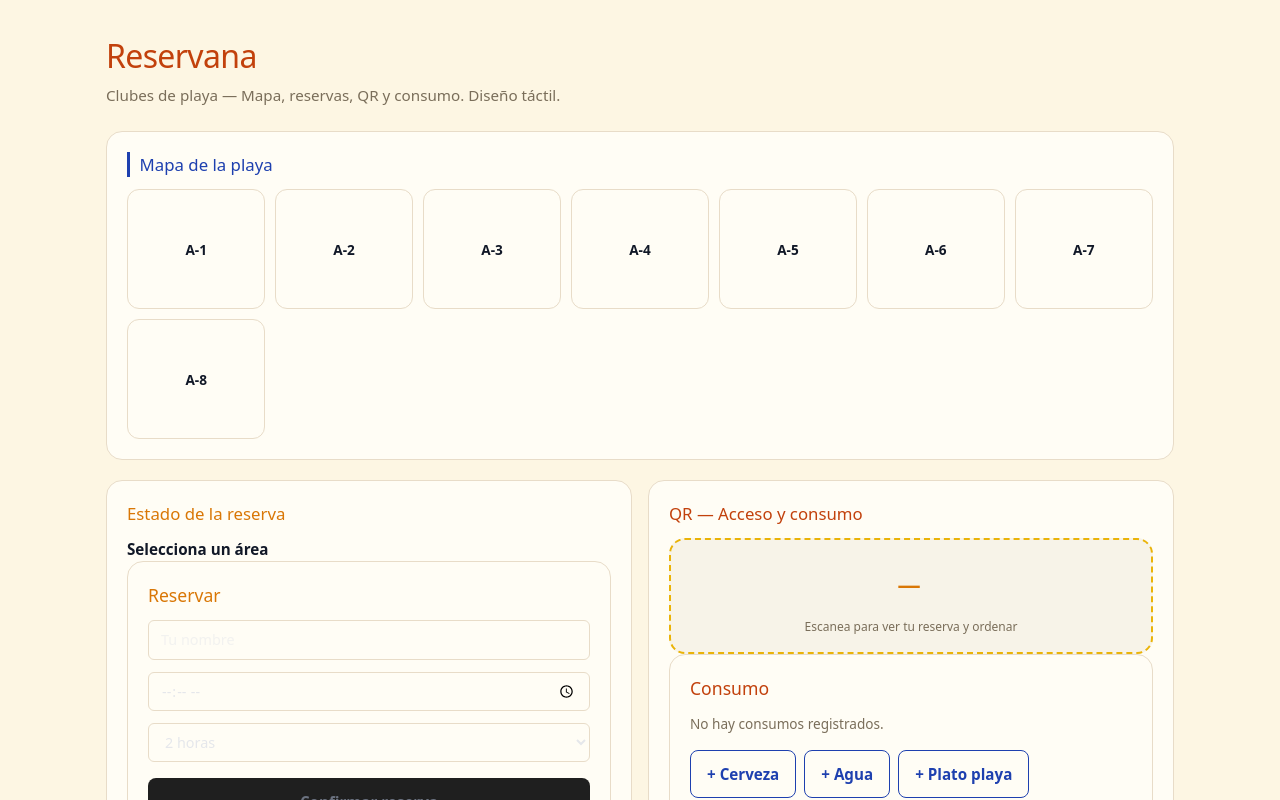
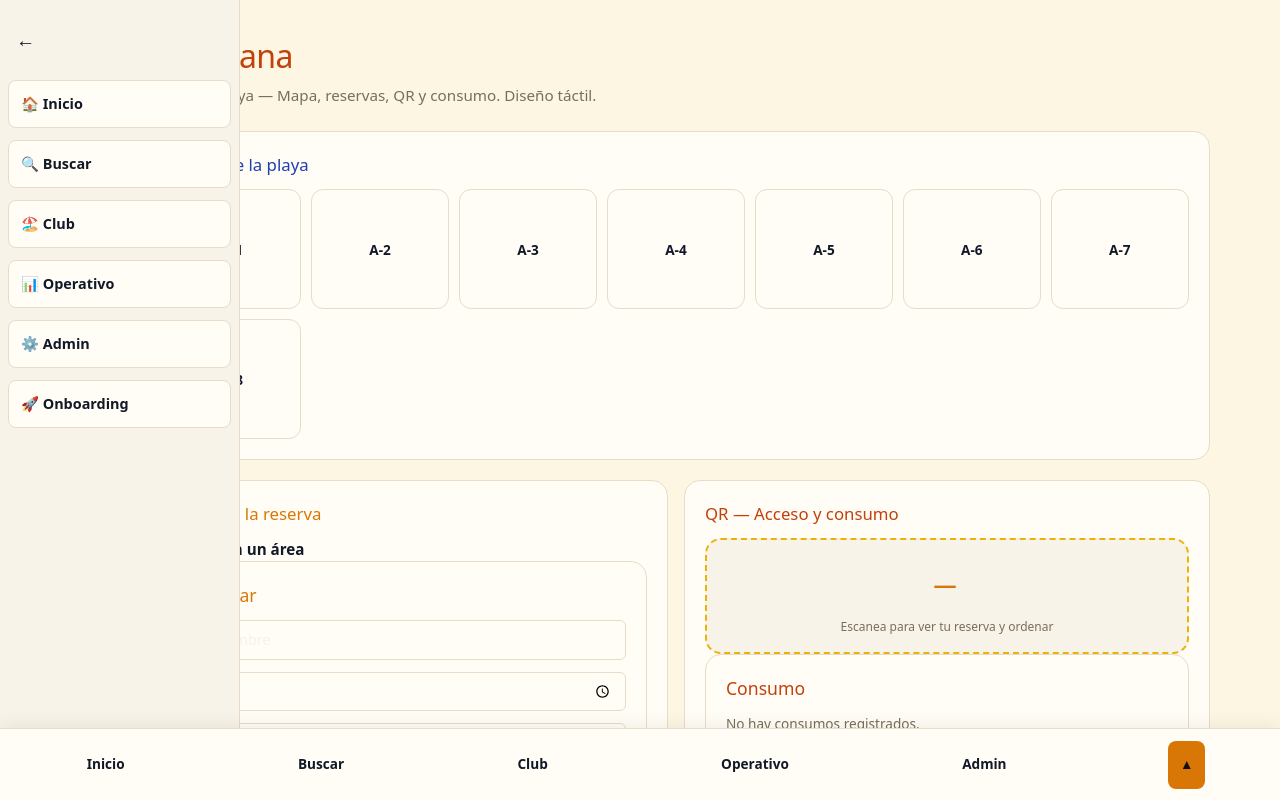
Before and after one commit to ReservacionDirecta/reservana, a Next.js app: page / in a window 1280 px wide. Shown: the top 800 px of the page. Built offline with nearby package versions, Linux system fonts and the light colour scheme.

Commit message:
feat: navbar inferior (BottomNav) + sidebar colapsable (Sidebar) + layout actualizado, build PASS

```diff
--- /dev/null
+++ b/app/components/BottomNav.tsx
@@ -0,0 +1,33 @@
+
+'use client';
+import { useState } from 'react';
+import Link from 'next/link';
+
+export default function BottomNav() {
+  const [open, setOpen] = useState(false);
+  const links = [
+    { href: '/', label: 'Inicio' },
+    { href: '/search', label: 'Buscar' },
+    { href: '/club/club-01', label: 'Club' },
+    { href: '/dashboard', label: 'Operativo' },
+    { href: '/admin', label: 'Admin' },
+  ];
+  return (
+    <nav style={{ position: 'fixed', bottom: 0, left: 0, right: 0, zIndex: 100, background: 'var(--card)', borderTop: '1px solid var(--border)', boxShadow: '0 -4px 16px var(--shadow)', display: 'flex', justifyContent: 'space-around', alignItems: 'center', padding: '.5rem 0', minHeight: '72px' }} aria-label="Navegación principal">
+      {links.map(link => (
+        <Link key={link.href} href={link.href} style={{ color: 'var(--fg)', textDecoration: 'none', fontSize: '.85rem', fontWeight: 600, padding: '.5rem .75rem', borderRadius: '.5rem', minHeight: '48px', display: 'flex', alignItems: 'center', gap: '.25rem' }} aria-label={link.label}>
+          <span>{link.label}</span>
+        </Link>
+      ))}
+      <button onClick={() => setOpen(!open)} style={{ background: 'var(--gold)', border: 'none', borderRadius: '.5rem', padding: '.5rem .75rem', fontWeight: 700, color: '#111', cursor: 'pointer', minHeight: '48px', fontSize: '.85rem' }} aria-label="Ver más">
+        {open ? '▼' : '▲'}
+      </button>
+      {open && (
+        <div style={{ position: 'absolute', bottom: '72px', left: 0, right: 0, background: 'var(--surface)', borderTop: '1px solid var(--border)', padding: '1rem', borderRadius: '1rem 1rem 0 0', boxShadow: '0 -2px 10px var(--shadow)' }}>
+          <Link href="/onboarding" style={{ display: 'block', color: 'var(--fg)', textDecoration: 'none', fontSize: '.95rem', padding: '.75rem', borderBottom: '1px solid var(--border)' }}>Onboarding</Link>
+          <Link href="#" style={{ display: 'block', color: 'var(--muted)', fontSize: '.85rem', padding: '.5rem .75rem' }}>Configuración del club</Link>
+        </div>
+      )}
+    </nav>
+  );
+}
--- /dev/null
+++ b/app/components/Sidebar.tsx
@@ -0,0 +1,23 @@
+
+'use client';
+import { useState } from 'react';
+import Link from 'next/link';
+
+export default function Sidebar() {
+  const [collapsed, setCollapsed] = useState(false);
+  return (
+    <aside style={{ position: 'fixed', top: 0, left: 0, bottom: 0, width: collapsed ? '72px' : '240px', background: 'var(--surface)', borderRight: '1px solid var(--border)', zIndex: 90, transition: 'width .3s ease', overflow: 'hidden', padding: '1rem .5rem' }} aria-label="Sidebar">
+      <button onClick={() => setCollapsed(!collapsed)} aria-label={collapsed ? 'Expandir sidebar' : 'Colapsar sidebar'} style={{ background: 'transparent', border: 'none', color: 'var(--fg)', cursor: 'pointer', fontSize: '1.2rem', marginBottom: '1rem', minHeight: '48px', padding: '.25rem .5rem', borderRadius: '.5rem', fontWeight: 700 }}>{collapsed ? '→' : '←'}</button>
+      {!collapsed && (
+        <nav style={{ display: 'flex', flexDirection: 'column', gap: '.75rem' }} aria-label="Navegación del club">
+          <Link href="/" style={{ color: 'var(--fg)', textDecoration: 'none', fontSize: '.9rem', fontWeight: 600, padding: '.5rem .75rem', borderRadius: '.5rem', background: 'var(--card)', border: '1px solid var(--border)', minHeight: '48px', display: 'flex', alignItems: 'center', transition: 'background .15s ease' }} aria-label="Inicio">🏠 Inicio</Link>
+          <Link href="/search" style={{ color: 'var(--fg)', textDecoration: 'none', fontSize: '.9rem', fontWeight: 600, padding: '.5rem .75rem', borderRadius: '.5rem', background: 'var(--card)', border: '1px solid var(--border)', minHeight: '48px', display: 'flex', alignItems: 'center', transition: 'background .15s ease' }} aria-label="Buscar clubes">🔍 Buscar</Link>
+          <Link href="/club/club-01" style={{ color: 'var(--fg)', textDecoration: 'none', fontSize: '.9rem', fontWeight: 600, padding: '.5rem .75rem', borderRadius: '.5rem', background: 'var(--card)', border: '1px solid var(--border)', minHeight: '48px', display: 'flex', alignItems: 'center', transition: 'background .15s ease' }} aria-label="Club">🏖️ Club</Link>
+          <Link href="/dashboard" style={{ color: 'var(--fg)', textDecoration: 'none', fontSize: '.9rem', fontWeight: 600, padding: '.5rem .75rem', borderRadius: '.5rem', background: 'var(--card)', border: '1px solid var(--border)', minHeight: '48px', display: 'flex', alignItems: 'center', transition: 'background .15s ease' }} aria-label="Panel operativo">📊 Operativo</Link>
+          <Link href="/admin" style={{ color: 'var(--fg)', textDecoration: 'none', fontSize: '.9rem', fontWeight: 600, padding: '.5rem .75rem', borderRadius: '.5rem', background: 'var(--card)', border: '1px solid var(--border)', minHeight: '48px', display: 'flex', alignItems: 'center', transition: 'background .15s ease' }} aria-label="Panel del propietario">⚙️ Admin</Link>
+          <Link href="/onboarding" style={{ color: 'var(--fg)', textDecoration: 'none', fontSize: '.9rem', fontWeight: 600, padding: '.5rem .75rem', borderRadius: '.5rem', background: 'var(--card)', border: '1px solid var(--border)', minHeight: '48px', display: 'flex', alignItems: 'center', transition: 'background .15s ease' }} aria-label="Onboarding">🚀 Onboarding</Link>
+        </nav>
+      )}
+    </aside>
+  );
+}
--- a/app/layout.tsx
+++ b/app/layout.tsx
@@ -1,4 +1,6 @@
 import './globals.css';
+import Sidebar from './components/Sidebar';
+import BottomNav from './components/BottomNav';
 
 export const metadata = {
   title: 'Reservana — Beach Club PMS',
@@ -8,7 +10,11 @@ export const metadata = {
 export default function RootLayout({ children }: { children: React.ReactNode }) {
   return (
     <html lang="es">
-      <body style={{ fontFamily: 'system-ui, sans-serif', background: 'var(--bg)', color: 'var(--fg)', margin: 0, minHeight: '100vh' }}>{children}</body>
+      <body style={{ fontFamily: 'system-ui, sans-serif', background: 'var(--bg)', color: 'var(--fg)', margin: 0, minHeight: '100vh', paddingBottom: '72px' }}>
+        <Sidebar />
+        <div style={{ marginLeft: '72px', minHeight: 'calc(100vh - 72px)' }}>{children}</div>
+        <BottomNav />
+      </body>
     </html>
   );
 }
```
